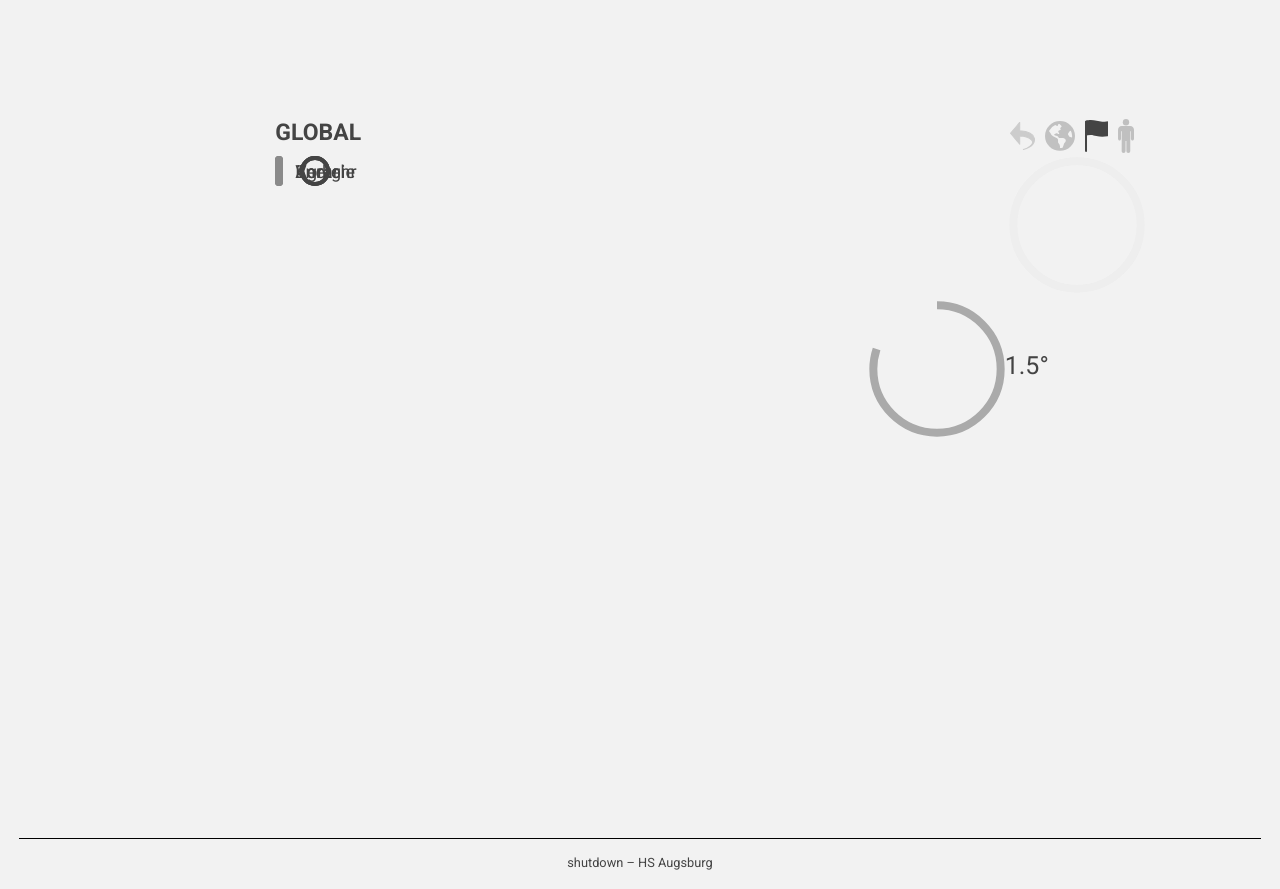
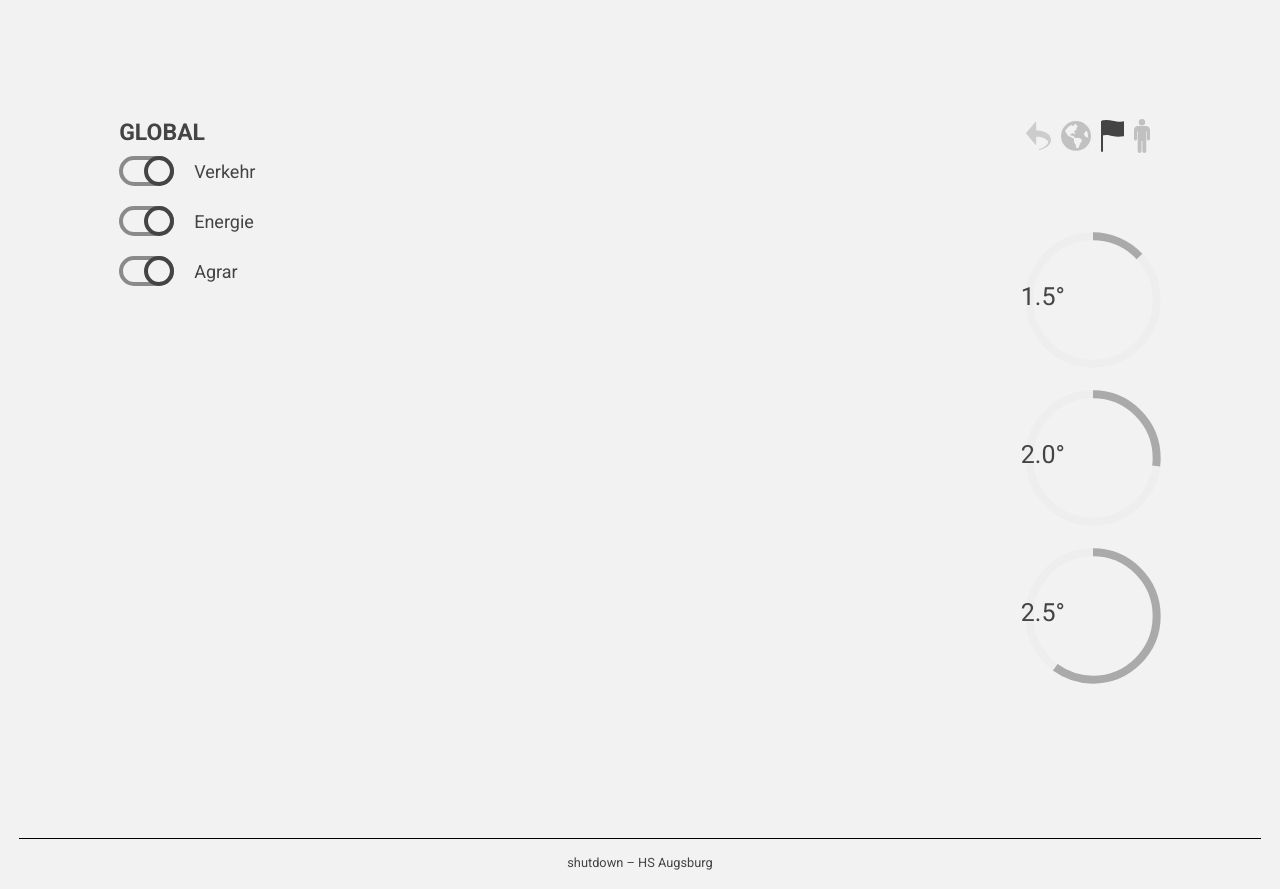
Before and after one commit to flogesell/shutdown, a Vue app in the folder frontend/: page / in a window 1280 px wide. Built offline with nearby package versions, Linux system fonts and the light colour scheme.

Commit message:
master branch styling fixes

```diff
--- a/frontend/src/components/probabilityBox.vue
+++ b/frontend/src/components/probabilityBox.vue
@@ -1,5 +1,5 @@
 <template>
-    <div @mouseenter="displayPerc" @mouseleave="displayDeg">
+    <div @mouseenter="displayPerc" @mouseleave="displayDeg" class="probability-container">
         <svg viewBox="0 0 35 35" id="circle" width="140px" height="140px">
             <path d="M18 2.0845 a 15.9155 15.9155 0 0 1 0 31.831 a 15.9155 15.9155 0 0 1 0 -31.831" fill="none" stroke="#eee" stroke-width="2" />
         </svg>
@@ -33,6 +33,9 @@ export default {
 </script>
 
 <style scoped lang="scss">
+    .probability-container {
+        margin-top: 75px;
+    }
     #arc {
         margin-left: -140px;
     }
--- a/frontend/src/views/Home.vue
+++ b/frontend/src/views/Home.vue
@@ -17,8 +17,9 @@
         <img :src="publicPath + 'img/icons/Icon_ionic-ios-man.svg'" alt="" />
       </div>
       <div id="probability-container">
-        <!--<ProbabilityBox number="45°" arcStart="30" arcEnd="145" class="probBox" />-->
-        <ProbabilityBox percentage="80" deg="1.5°" class="probBox" />
+        <ProbabilityBox percentage="13" deg="1.5°" class="probBox" />
+        <ProbabilityBox percentage="27" deg="2.0°" class="probBox" />
+        <ProbabilityBox percentage="60" deg="2.5°" class="probBox" />
       </div>
     </div>
   </div>
@@ -46,23 +47,24 @@ export default {
 .home {
   display: flex;
   justify-content: space-between;
+  width: 100%;
 }
 .flex-container {
   height: 100vh;
 }
 #container-left {
-  width: 20%;
   padding: 100px;
   text-align: left;
 }
 #container-right {
-  width: 20%;
   padding: 100px;
 }
 #container-center {
   width: 60%;
 }
+
 /* Left Container */
+
 #sectors-container {
   width: 100%;
   display: flex;
@@ -76,8 +78,12 @@ export default {
     margin-left: 20px;
   }
 }
+
 /* Center Container */
+
+
 /* Right Container */
+
 #icon-container {
   width: 100%;
   display: flex;
@@ -85,6 +91,9 @@ export default {
     margin: 0 5px;
   }
 }
+#probability-container {
+
+}
 
 
 </style>
```
